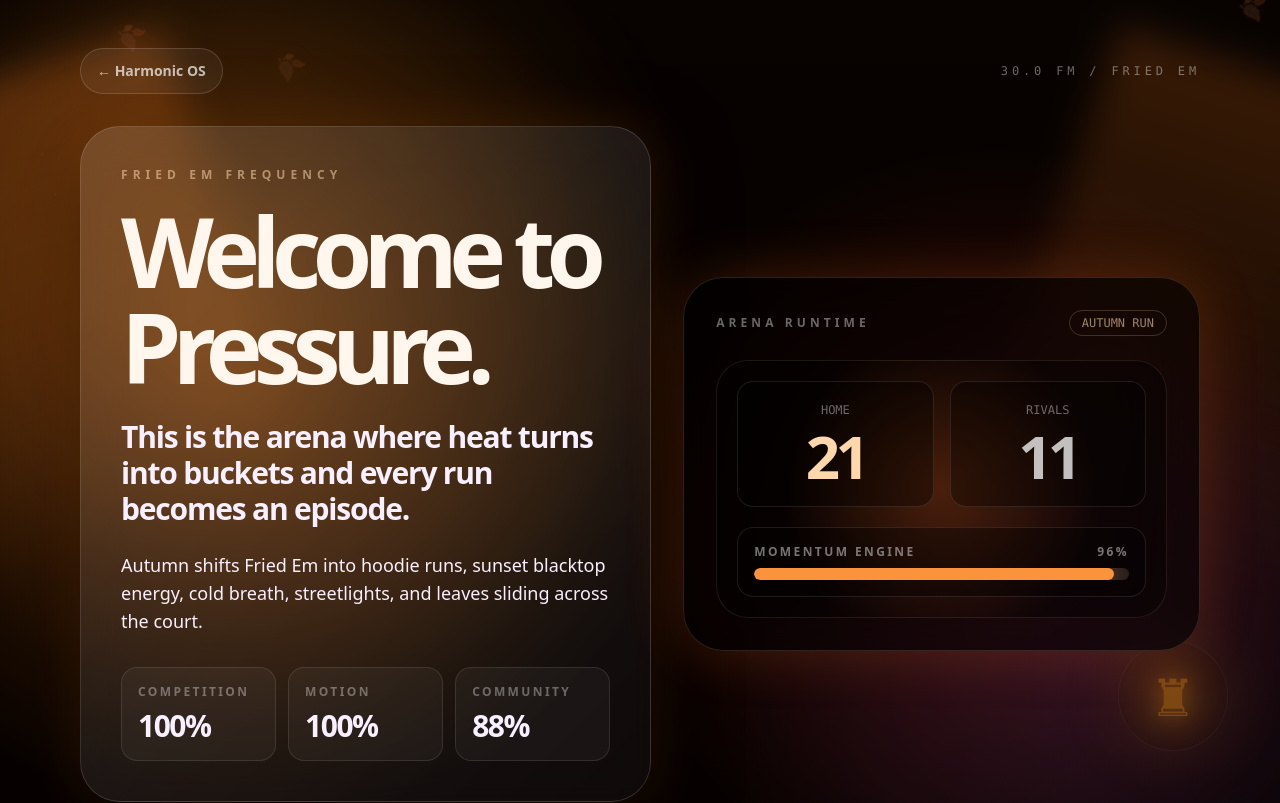
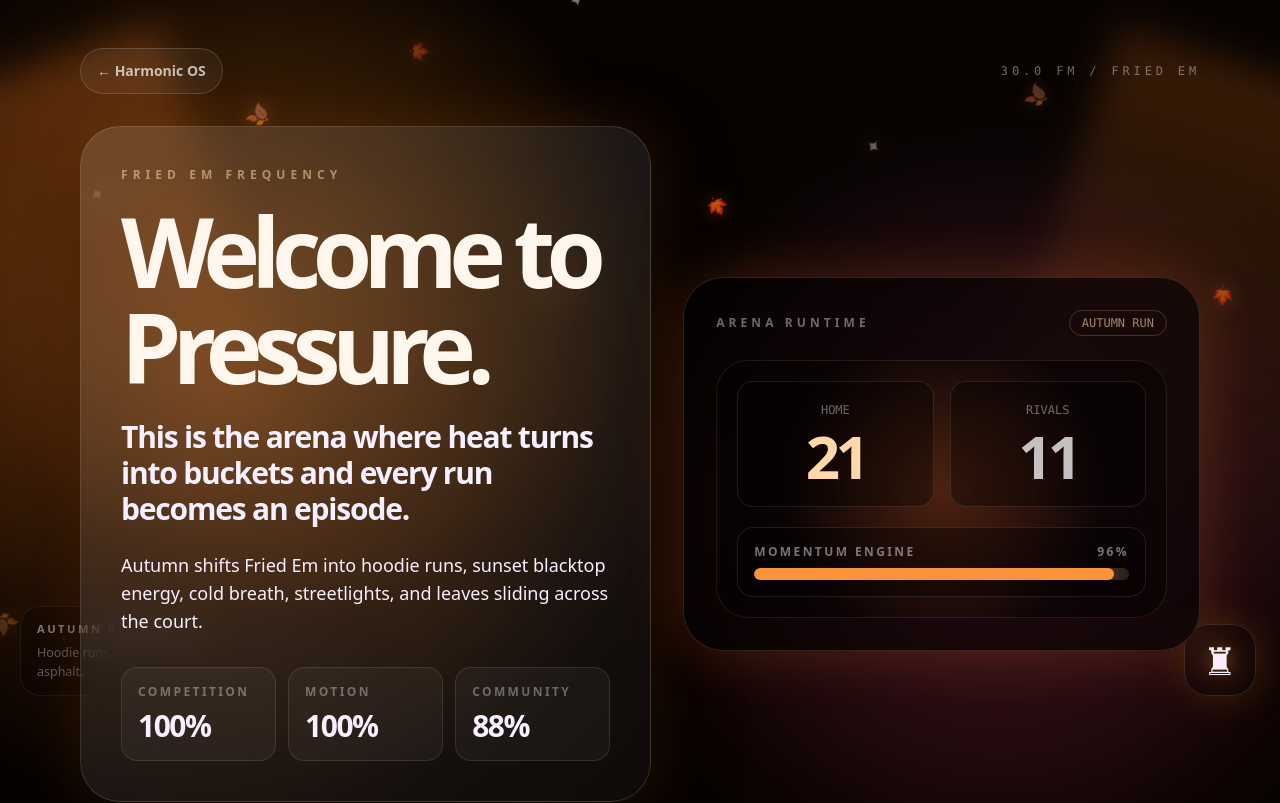
Before and after one commit to thatsmelodic/harmonic-os, a Next.js app: page /worlds/fried-em in a window 1280 px wide. Shown: the top 803 px of the page. Built offline with nearby package versions, Linux system fonts and the light colour scheme.

Commit message:
Connect Fried Em world to SeasonalWorldLayer

```diff
--- a/components/worlds/FriedEmWorldExperience.tsx
+++ b/components/worlds/FriedEmWorldExperience.tsx
@@ -2,7 +2,7 @@ import Link from 'next/link';
 import { bootRuntime } from '@/lib/harmonic-signal-bus';
 import { worldDefaults } from '@/lib/harmonic-engine';
 import { HarmonicEnginePreview } from '@/components/engine/HarmonicEnginePreview';
-import { SeasonAtmosphere } from '@/components/seasons/SeasonAtmosphere';
+import { SeasonalWorldLayer } from '@/components/seasons/SeasonalWorldLayer';
 import './FriedEmWorldExperience.module.css';
 
 const runtime = bootRuntime(worldDefaults['fried-em']);
@@ -28,7 +28,7 @@ export function FriedEmWorldExperience() {
 
   return (
     <main className="fried-em-world relative isolate min-h-screen overflow-hidden pb-28">
-      <SeasonAtmosphere season="autumn" intensity={0.64} />
+      <SeasonalWorldLayer world="fried-em" season="autumn" />
       <div className="fried-em-aurora absolute inset-0 -z-30" />
       <div className="court-grid absolute inset-0 -z-20 opacity-50" />
       <div className="arena-light arena-light-left" />
```
